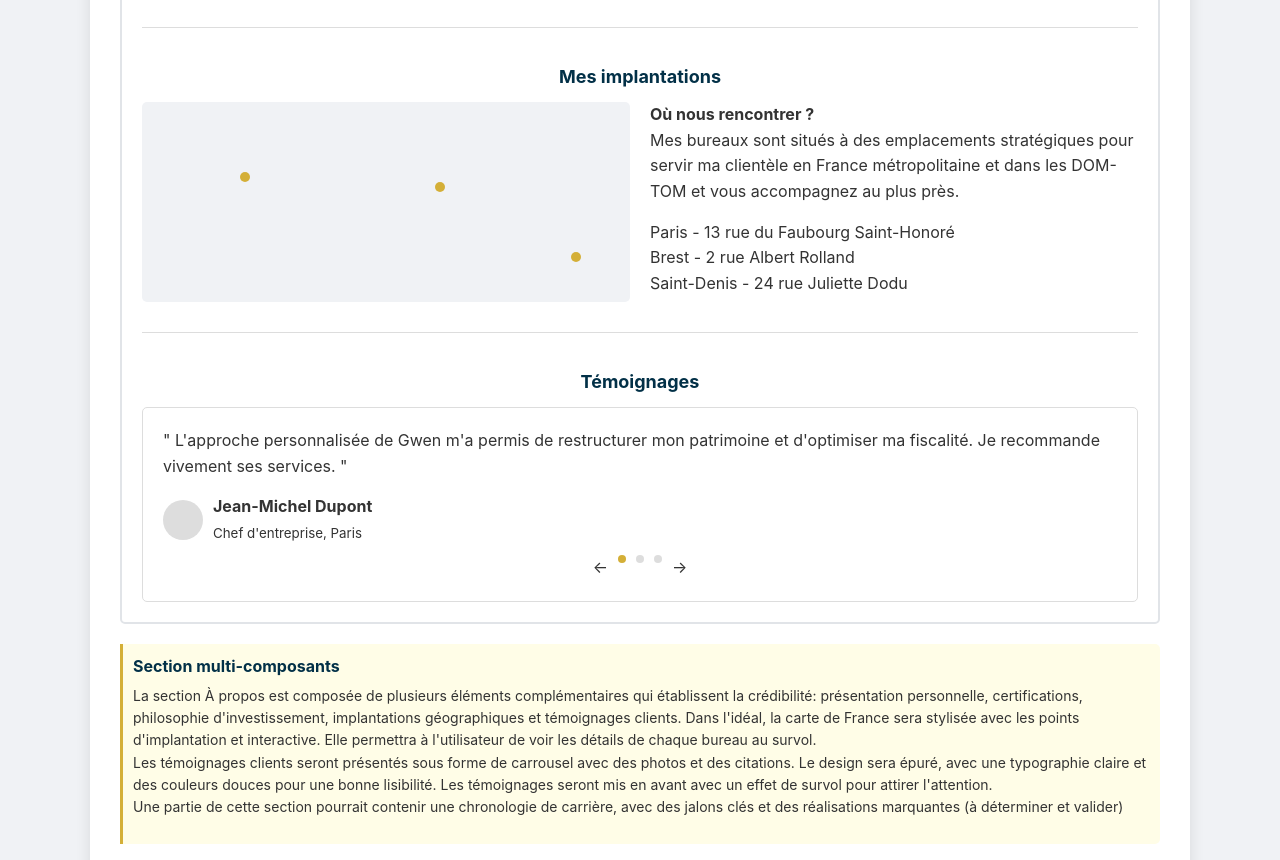
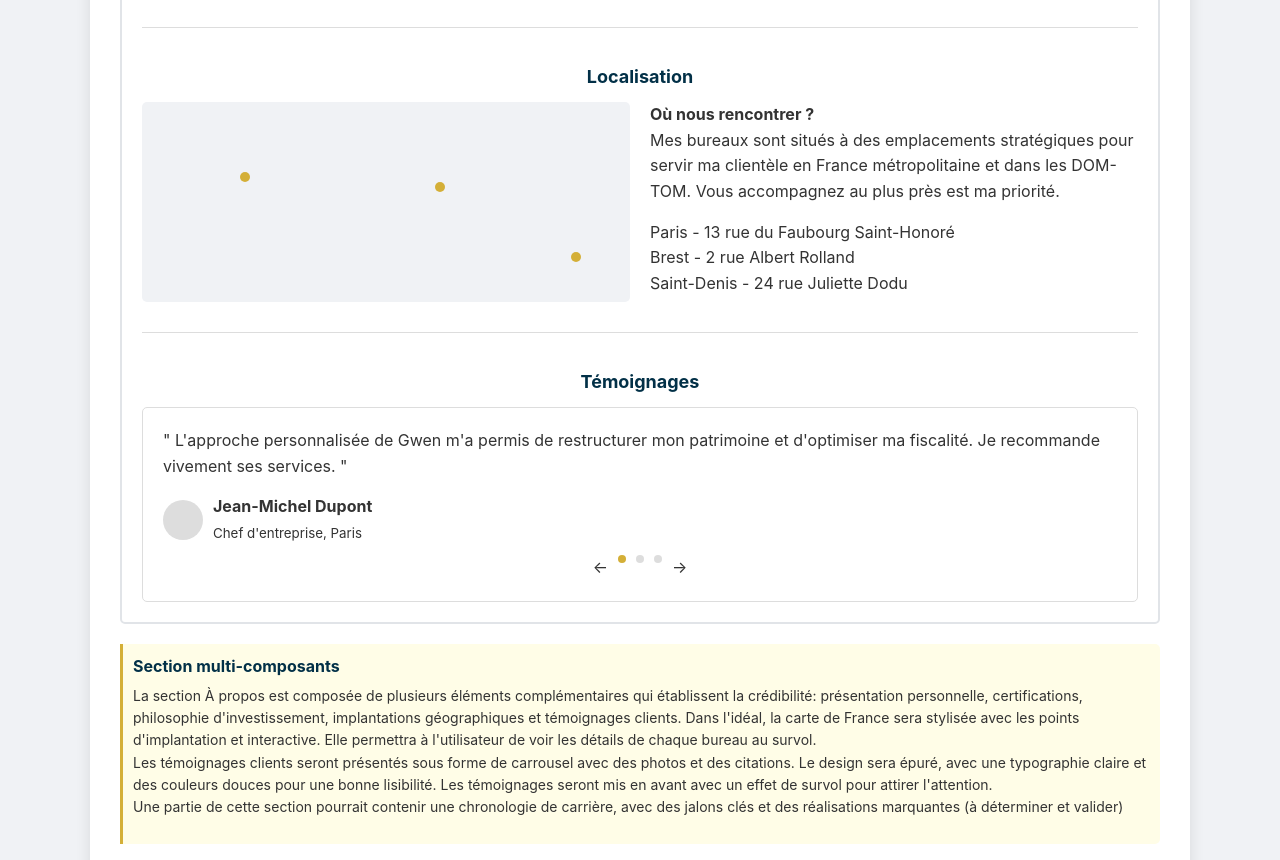
Before and after one commit to nailuJ-dev/Lemble-website, a plain HTML site: page index.html in a window 1280 px wide. Shown: the part 3146-4006 px from the top of the page. Drawn offline with Linux system fonts and the light colour scheme.

Commit message:
ajustements

```diff
--- a/index.html
+++ b/index.html
@@ -931,7 +931,7 @@
                     </div>
 
                     <div class="map-section">
-                        <h3 style="text-align:center">Mes implantations</h3>
+                        <h3 style="text-align:center">Localisation</h3>
                         <div class="locations-map">
                             <div class="map">
                                 <div class="map-point point-paris"></div>
@@ -940,7 +940,7 @@
                             </div>
                             <div class="location-details">
                                 <h4>Où nous rencontrer ?</h4>
-                                <p>Mes bureaux sont situés à des emplacements stratégiques pour servir ma clientèle en France métropolitaine et dans les DOM-TOM et vous accompagnez au plus près.</p>
+                                <p>Mes bureaux sont situés à des emplacements stratégiques pour servir ma clientèle en France métropolitaine et dans les DOM-TOM. Vous accompagnez au plus près est ma priorité.</p>
                                 <ul style="list-style:none;">
                                     <li>Paris - 13 rue du Faubourg Saint-Honoré</li>
                                     <li>Brest - 2 rue Albert Rolland</li>
```
